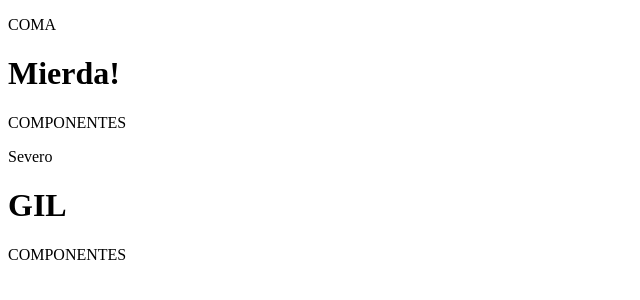
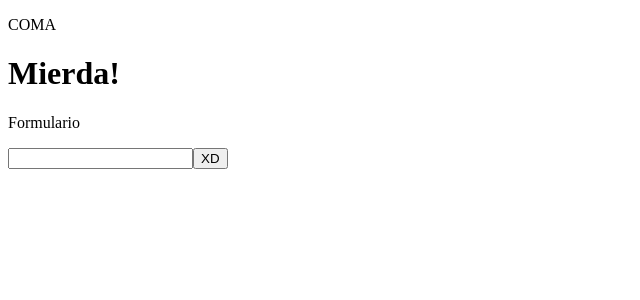
Before and after one commit to Diacarry/ReactTest, a React (Create React App) app: page / in a window 1280 px wide. Shown: the top 300 px of the page, without its empty margins (0-640 px from the left). Built offline with nearby package versions, Linux system fonts and the light colour scheme.

Commit message:
Manejo de eventos desde formularios

```diff
--- /dev/null
+++ b/src/components/forms/formulario.js
@@ -0,0 +1,27 @@
+import React from 'react';
+
+class Formulario extends React.Component {
+    cajita = (e) => {
+        console.log('XD => '+JSON.stringify({
+            a: e.target.value,
+            b: e.target.name
+        }));
+    }
+    botoncillo = (e) => {
+        console.log('Boton aprimido');
+    }
+    formulario = (e) => {
+        e.preventDefault();
+        console.log('Entro a funcion de envio de formulario que no envia nada aun XD');
+    }
+    render() {
+        return (
+            <form onSubmit={this.formulario}>
+                <input onChange={this.cajita} name='variableA' />
+                <button onClick={this.botoncillo}>XD</button>
+            </form>
+        )
+    }
+}
+
+export default Formulario;
--- a/src/components/prueba.js
+++ b/src/components/prueba.js
@@ -2,12 +2,7 @@ import React from 'react';
 
 class Prueba extends React.Component {
     render() {
-        return (
-            <div>
-                <h1>{this.props.saludo}</h1>
-                <p>COMPONENTES</p>
-            </div>
-        )
+        return <h1>{this.props.saludo}</h1>
     }
 }
 
--- a/src/pages/about.js
+++ b/src/pages/about.js
@@ -1,6 +1,7 @@
 import React from 'react';
 
 import Prueba from './../components/prueba';
+import Form from './../components/forms/formulario';
 
 class About extends React.Component {
     render() {
@@ -8,8 +9,8 @@ class About extends React.Component {
             <div>
                 <p>COMA</p>
                 <Prueba saludo="Mierda!" />
-                <p>Severo</p>
-                <Prueba saludo="GIL" />
+                <p>Formulario</p>
+                <Form />
             </div>
         )
     }
```
